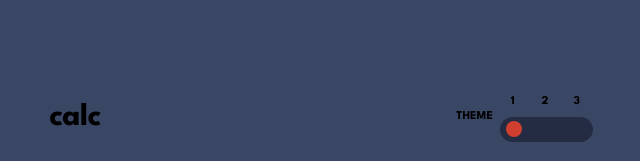
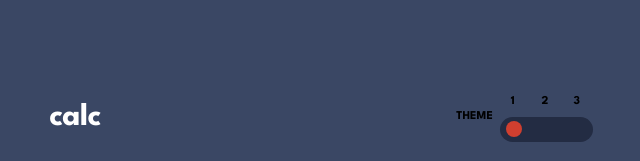
Before and after one commit to pronoia9/puny-math, a React (Create React App) app: page / in a window 1280 px wide. Shown: the top 161 px of the page, without its empty margins (320-960 px from the left). Built offline with nearby package versions, Linux system fonts and the light colour scheme.

Commit message:
add variables

```diff
--- a/src/components/Header.scss
+++ b/src/components/Header.scss
@@ -10,6 +10,7 @@ header.header {
     line-height: 1;
     letter-spacing: -0.5px;
     text-align: center;
+    color: var(--color-text-header);
   }
 
   fieldset.theme-control {
@@ -72,3 +73,9 @@ header.header {
     }
   }
 }
+
+.dark-theme {
+  h1 {
+    color: hsl(0, 0, 100%) !important;
+  }
+}
```
